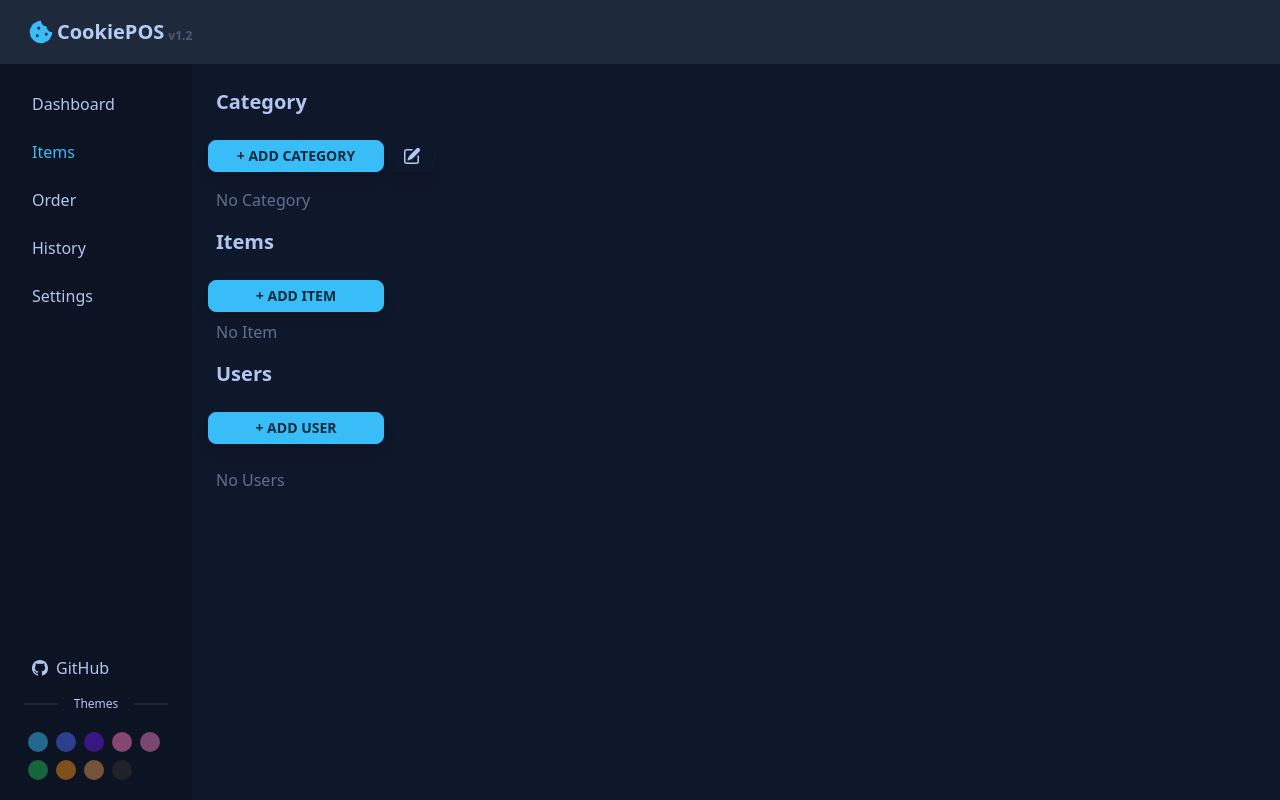
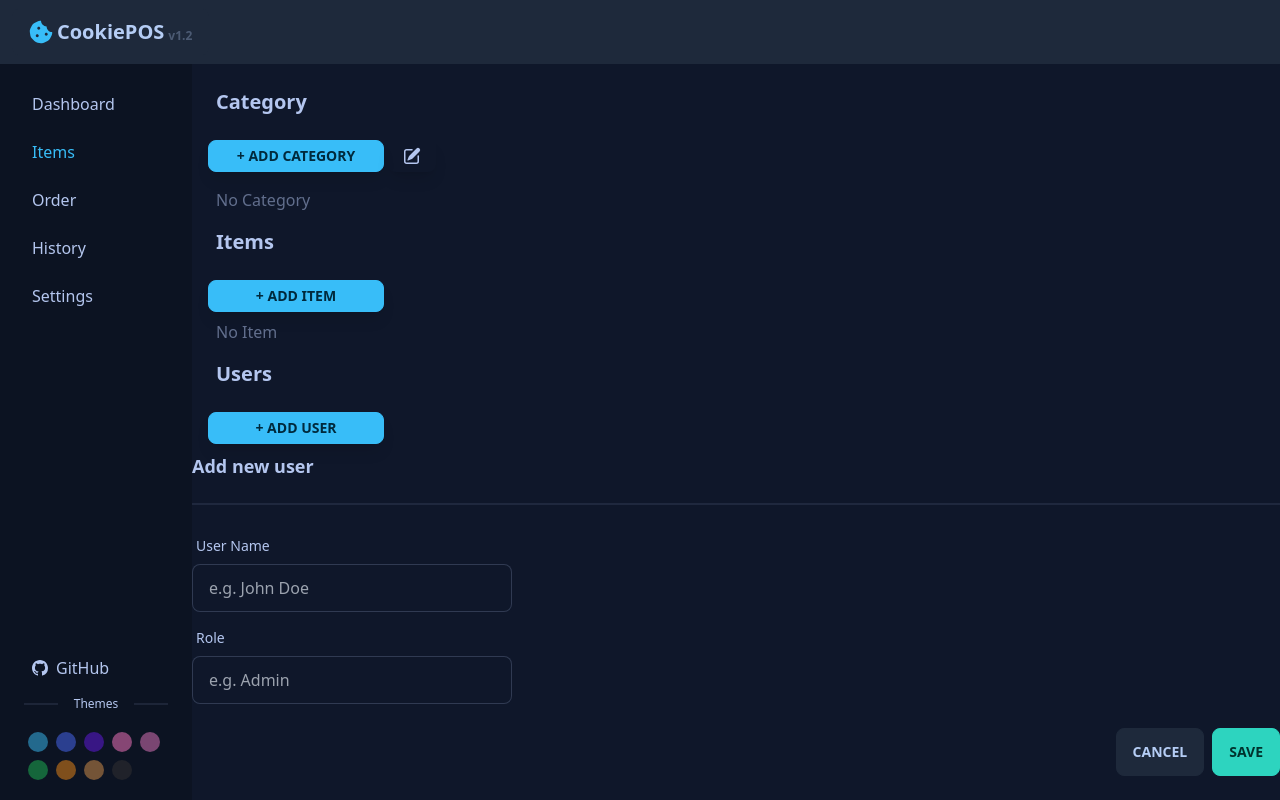
Before and after one commit to abdulhafizk/cashier-pos, a Next.js app: page /items in a window 1280 px wide. Built offline with nearby package versions, Linux system fonts and the light colour scheme.

Commit message:
add users

```diff
--- a/pages/items.jsx
+++ b/pages/items.jsx
@@ -454,7 +454,51 @@ export default function Items() {
             <span>+ Add User</span>
           </label>
         </div>
-        {users?.length > 0 ? (
+        <form onSubmit={userSubmit}>
+          <h3 className="font-bold text-lg">Add new user</h3>
+          <div className="divider"></div>
+
+          <div className="form-control w-full max-w-xs mb-2">
+            <label className="label">
+              <span className="label-text">User Name</span>
+            </label>
+            <input
+              type="text"
+              name="name"
+              value={userForm.name}
+              onChange={handleUserChange}
+              placeholder="e.g. John Doe"
+              className="input input-bordered text-base w-full max-w-xs"
+              required
+            />
+          </div>
+
+          <div className="form-control w-full max-w-xs mb-2">
+            <label className="label">
+              <span className="label-text">Role</span>
+            </label>
+            <input
+              type="text"
+              name="role"
+              value={userForm.role}
+              onChange={handleUserChange}
+              placeholder="e.g. Admin"
+              className="input input-bordered text-base w-full max-w-xs"
+              required
+            />
+          </div>
+
+          <div className="modal-action">
+            <label
+              className="btn bg-none"
+              onClick={() => setUserModal((prev) => !prev)}
+            >
+              Cancel
+            </label>
+            <button className="btn btn-success">Save</button>
+          </div>
+        </form>
+        {/* {users?.length > 0 ? (
           <div className="flex flex-col pt-4 pl-4 mr-2 max-w-4xl">
             <div className="overflow-x-auto overflow-scroll overflow-y-hidden">
               <table className="table table-compact table-zebra mt-4">
@@ -484,7 +528,7 @@ export default function Items() {
           <div className="ml-4 mt-4">
             <h1 className="opacity-50 ml-2">No Users</h1>
           </div>
-        )}
+        )} */}
 
         {/* category modal */}
         <div
--- a/pages/settings.jsx
+++ b/pages/settings.jsx
@@ -17,18 +17,20 @@ export default function Exports() {
   const [categoriesPreview, setCategoriesPreview] = useState([]);
 
   function constructor() {
-    let history = JSON.parse(window.localStorage.getItem("history"));
+    let history = JSON.parse(window.localStorage.getItem("history")) || [];
     setHistory(history);
-    let items = JSON.parse(window.localStorage.getItem("items"));
+    let items = JSON.parse(window.localStorage.getItem("items")) || [];
     setItems(items);
-    let categories = JSON.parse(window.localStorage.getItem("categories"));
+    let categories =
+      JSON.parse(window.localStorage.getItem("categories")) || [];
     setCategories(categories);
   }
+
   useEffect(() => {
     constructor();
   }, []);
 
-  // Conver items json to sting for xlsx
+  // Convert items json to string for xlsx
   function historyItemStringify() {
     let newHistory = [];
     for (let i = 0; i < history.length; i++) {
@@ -45,6 +47,7 @@ export default function Exports() {
     }
     return newHistory;
   }
+
   function downloadExcel(data) {
     const worksheet = XLSX.utils.json_to_sheet(data);
     const workbook = XLSX.utils.book_new();
@@ -59,6 +62,7 @@ export default function Exports() {
     const fileName = "CookiePOS History " + date + ".xlsx";
     XLSX.writeFile(workbook, fileName);
   }
+
   function downloadJson(data, title) {
     const date = new Date().toLocaleString("en-us", {
       day: "numeric",
@@ -88,9 +92,9 @@ export default function Exports() {
     reader.onload = onReaderLoad;
     reader.readAsText(event.target.files[0]);
   }
+
   function onReaderLoad(event) {
     var obj = JSON.parse(event.target.result);
-    // console.log(obj)
     setItemsPreview(obj.items);
     setCategoriesPreview(obj.categories);
   }
@@ -155,12 +159,12 @@ export default function Exports() {
               Categories & Items
             </h1>
 
-            <div className="ml-4">
+            <div className="flex flex-col ml-4 space-y-2">
               <button
                 onClick={() =>
                   downloadJson({ categories, items }, "CookiePOS items")
                 }
-                className="btn btn-sm btn-success shadow-lg mb-2 w-44 select-none hover:animate-pulse"
+                className="btn btn-sm btn-success shadow-lg w-44 select-none hover:animate-pulse"
               >
                 <span>Backup Data</span>
               </button>
@@ -174,7 +178,7 @@ export default function Exports() {
               />
               <label
                 htmlFor="uploadItem"
-                className="btn btn-sm btn-info shadow-lg mb-2 w-44 select-none hover:animate-pulse"
+                className="btn btn-sm btn-info shadow-lg w-44 select-none hover:animate-pulse"
               >
                 Restore Data
               </label>
@@ -188,14 +192,14 @@ export default function Exports() {
               />
               <label
                 htmlFor="uploadXlsxItem"
-                className="btn btn-sm btn-info shadow-lg mb-2 w-44 select-none hover:animate-pulse"
+                className="btn btn-sm btn-info shadow-lg w-44 select-none hover:animate-pulse"
               >
                 Import Data .XLSX
               </label>
 
               <button
                 onClick={() => downloadSampleXlsx()}
-                className="btn btn-sm btn-info shadow-lg mb-2 ml-4 w-44 select-none hover:animate-pulse"
+                className="btn btn-sm btn-info shadow-lg w-44 select-none hover:animate-pulse"
               >
                 <span>Download Sample XLSX</span>
               </button>
@@ -236,7 +240,7 @@ export default function Exports() {
                     </table>
                   </div>
 
-                  <div className="flex flex-wrap justify-end items-center mt-8 mx-4 mb-4">
+                  <div className="flex flex-wrap justify-end items-center mt-8 mx-4 mb-4 space-x-2">
                     <b className="font-semibold text-sm md:text-lg my-2">
                       Previous items & categories will be deleted!
                     </b>
@@ -245,13 +249,13 @@ export default function Exports() {
                         setCategoriesPreview([]);
                         setItemsPreview([]);
                       }}
-                      className="btn btn-sm btn-error shadow-lg mb-2 ml-12 w-24 select-none hover:animate-pulse"
+                      className="btn btn-sm btn-error shadow-lg w-24 select-none hover:animate-pulse"
                     >
                       <span>Cancel</span>
                     </button>
                     <button
                       onClick={() => restore()}
-                      className="btn btn-sm btn-success shadow-lg mb-2 ml-2 w-24 select-none hover:animate-pulse"
+                      className="btn btn-sm btn-success shadow-lg w-24 select-none hover:animate-pulse"
                     >
                       <span>Save</span>
                     </button>
@@ -273,13 +277,14 @@ export default function Exports() {
               <span>Delete Data</span>
             </button>
           </div>
-          <div className="flex flex-col lg:w-[80vw] h-full">
+          <div className="flex flex-col lg:w-[80vw] h-full mt-6">
             <h1 className="text-xl font-bold text-base-content pt-6 pl-6 pb-6">
               History
             </h1>
+            <div className="flex flex-col ml-4 space-y-2">
               <button
                 onClick={() => downloadExcel(historyItemStringify())}
-              className="btn btn-sm btn-success shadow-lg mb-2 ml-4 w-44 select-none hover:animate-pulse"
+                className="btn btn-sm btn-success shadow-lg w-44 select-none hover:animate-pulse"
               >
                 <span>Export .xlsx</span>
               </button>
@@ -291,20 +296,13 @@ export default function Exports() {
                     router.push("history");
                   }
                 }}
-              className="btn btn-sm btn-error shadow-lg mb-2 ml-4 w-44 select-none hover:animate-pulse"
+                className="btn btn-sm btn-error shadow-lg w-44 select-none hover:animate-pulse"
               >
                 <span>Delete History</span>
               </button>
-
-            {/* <button
-                            onClick={() => downloadJson(history, "CookiePOS items")}
-                            className="btn btn-sm btn-warning shadow-lg mb-2 ml-4 w-44 select-none hover:animate-pulse"
-                            disabled
-                        >
-                            <span>Backup Data</span>
-                        </button> */}
             </div>
-
+          </div>
+          <div className="flex flex-col lg:w-[80vw] h-full mt-6">
             <h1 className="text-xl font-bold text-base-content pt-6 pl-6 pb-6">
               General
             </h1>
@@ -317,6 +315,7 @@ export default function Exports() {
               <span>Report Issue</span>
             </a>
           </div>
+        </div>
       </GlobalDataProvider>
     </>
   );
```
Lines whose indentation alone changed are shown as unchanged.
